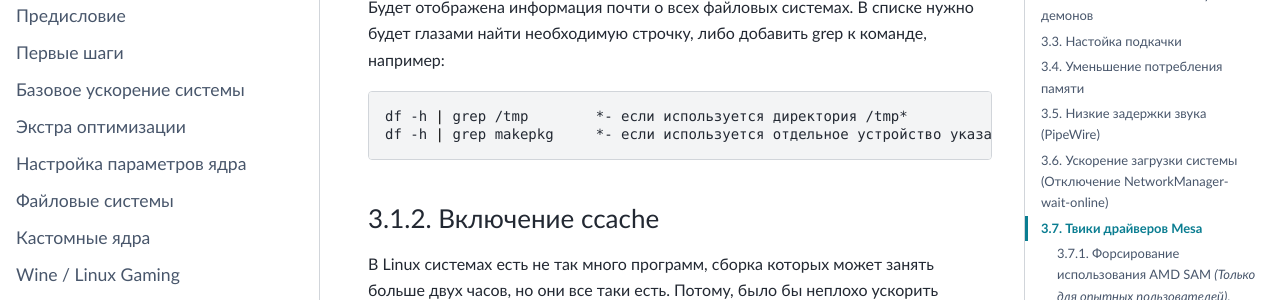
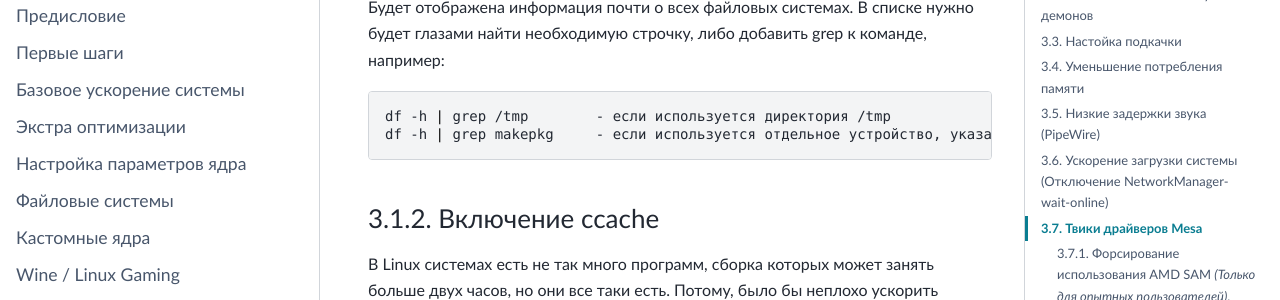
Before and after one commit to ventureoo/ARU, a Sphinx documentation site: the page built from docs/source/generic-system-acceleration.rst, in a window 1280 px wide and 900 px high, scrolled down 2175 px. Shown: the part 152-452 px from the top of the window. Built offline with Sphinx 7.4.7 and the PyData theme 0.15.4, drawn with Linux system fonts in a browser that asks for light colours.

```diff
--- a/docs/source/generic-system-acceleration.rst
+++ b/docs/source/generic-system-acceleration.rst
@@ -111,8 +111,8 @@ SSD, то сборка происходит быстрее. Помимо это
 нужно будет глазами найти необходимую строчку, либо добавить grep к
 команде, например::
 
-  df -h | grep /tmp        *- если используется директория /tmp*
-  df -h | grep makepkg     *- если используется отдельное устройство указанное в fstab*
+  df -h | grep /tmp        - если используется директория /tmp
+  df -h | grep makepkg     - если используется отдельное устройство, указанное в fstab
 
 .. index:: makepkg, ccache, native-compilation
 .. _enabling_ccache:
```
